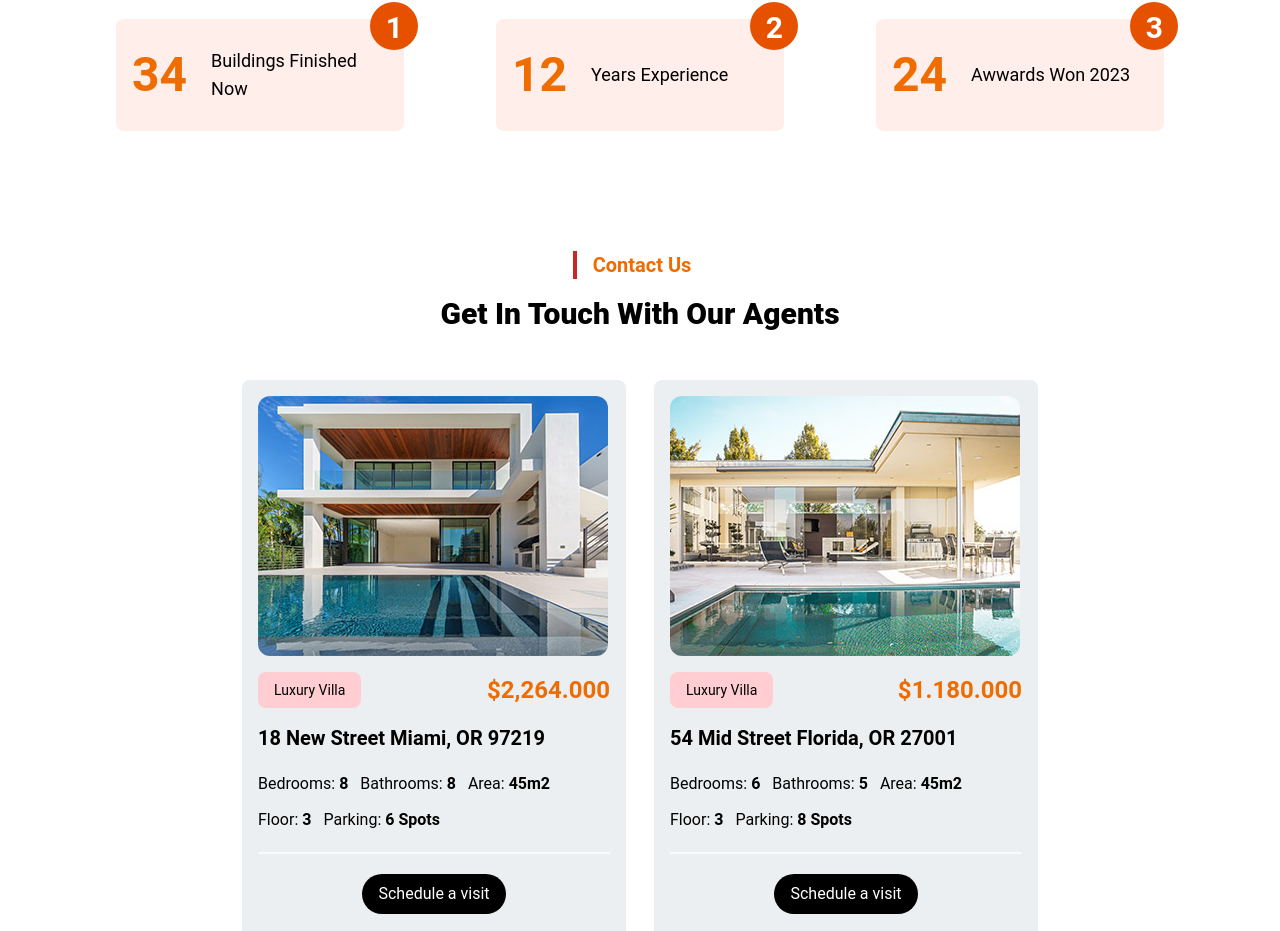
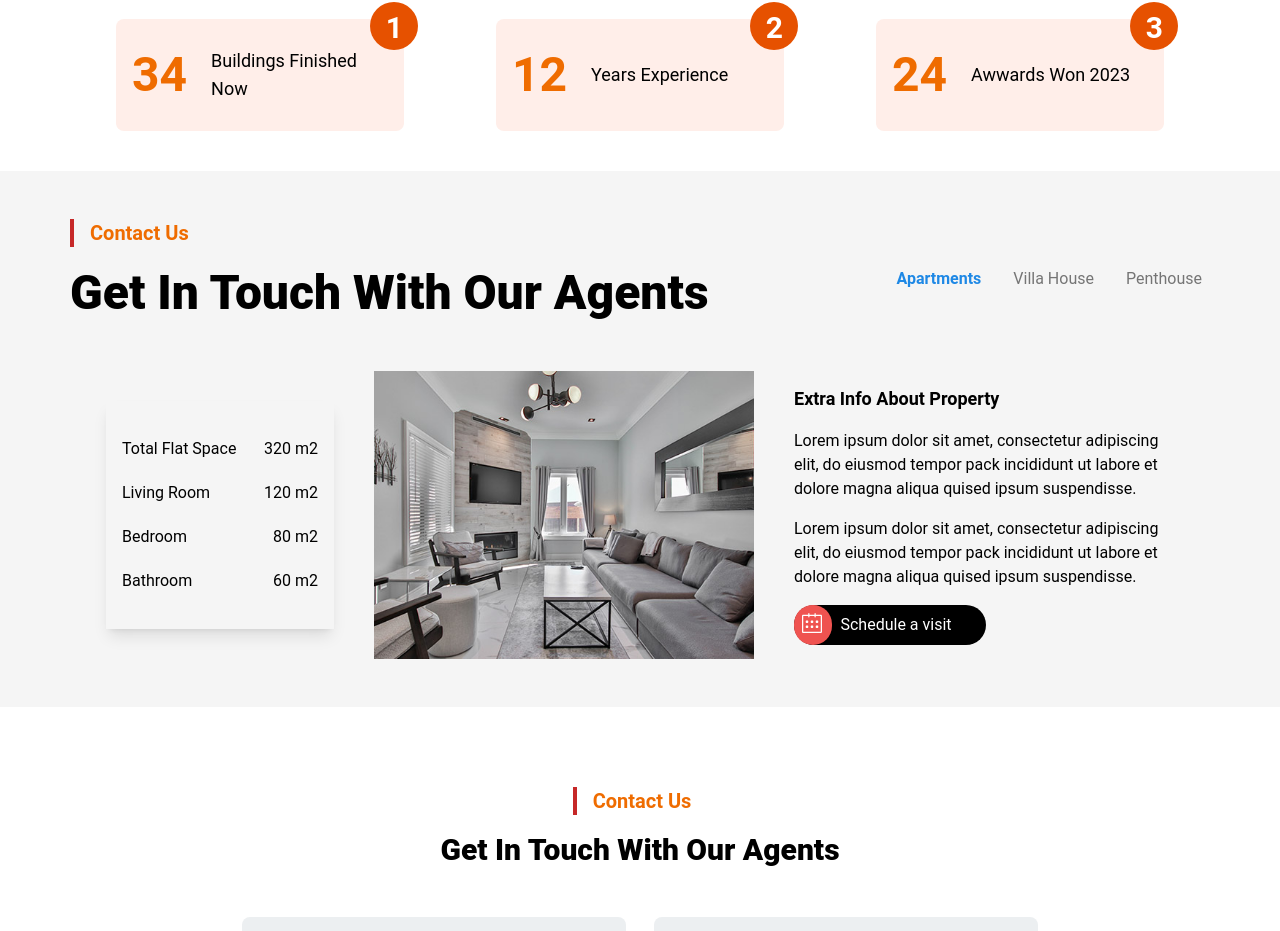
Before and after one commit to Swapvp/React_Villa, a React (Vite) app: page / in a window 1280 px wide. Shown: the part 2162-3093 px from the top of the page. Built offline with nearby package versions, Linux system fonts and the light colour scheme.

Commit message:
best-deal-sec-added

```diff
--- a/src/Components/BestDeal.jsx
+++ b/src/Components/BestDeal.jsx
@@ -1,7 +1,121 @@
-import React from "react";
+import React, { useState } from "react";
+import ScheduleBtn from "./ScheduleBtn";
 
-const BestDeal = () => {
-  return <div>BestDeal</div>;
-};
+const tabData = [
+  {
+    id: 1,
+    title: "Apartments",
+    image: "./src/assets/images/deal-01.jpg",
+    description: [
+      "Lorem ipsum dolor sit amet, consectetur adipiscing elit, do eiusmod tempor pack incididunt ut labore et dolore magna aliqua quised ipsum suspendisse.",
+      "Lorem ipsum dolor sit amet, consectetur adipiscing elit, do eiusmod tempor pack incididunt ut labore et dolore magna aliqua quised ipsum suspendisse.",
+    ],
+    info: [
+      { label: "Total Flat Space", value: "320 m2" },
+      { label: "Living Room", value: "120 m2" },
+      { label: "Bedroom", value: "80 m2" },
+      { label: "Bathroom", value: "60 m2" },
+    ],
+  },
+  {
+    id: 2,
+    title: "Villa House",
+    image: "./src/assets/images/deal-02.jpg",
+    description: [
+      "Luxurious villa with a private pool and garden area.",
+      "Ideal for families looking for a peaceful environment.",
+    ],
+    info: [
+      { label: "Total Villa Space", value: "500 m2" },
+      { label: "Garden", value: "200 m2" },
+      { label: "Pool Area", value: "100 m2" },
+    ],
+  },
+  {
+    id: 3,
+    title: "Penthouse",
+    image: "./src/assets/images/deal-03.jpg",
+    description: [
+      "Exclusive penthouse with panoramic city views.",
+      "Equipped with modern amenities and a private terrace.",
+    ],
+    info: [
+      { label: "Total Penthouse Space", value: "450 m2" },
+      { label: "Terrace", value: "150 m2" },
+      { label: "Living Area", value: "200 m2" },
+    ],
+  },
+];
+
+function BestDeal() {
+  const [activeTab, setActiveTab] = useState(1);
+
+  return (
+    <section className="py-12 bg-gray-100">
+      <div className="container mx-auto">
+        <div className="flex justify-between items-center">
+          <div>
+            <p className="text-orange-800 border-l-4 border-red-800 font-bold text-xl px-4">
+              Contact Us
+            </p>
+            <h1 className="text-5xl font-extrabold my-4 leading-tight">
+              Get In Touch With Our Agents
+            </h1>
+          </div>
+          <div className="flex space-x-4">
+            {tabData.map((tab) => (
+              <div
+                key={tab.id}
+                className={`cursor-pointer p-2 ${
+                  activeTab === tab.id
+                    ? "text-blue-600 font-semibold"
+                    : "text-gray-600"
+                }`}
+                onClick={() => setActiveTab(tab.id)}
+              >
+                {tab.title}
+              </div>
+            ))}
+          </div>
+        </div>
+
+        {/* Tab Content */}
+        <div className="mt-8">
+          {tabData
+            .filter((tab) => tab.id === activeTab)
+            .map((tab) => (
+              <div
+                key={tab.id}
+                className="flex gap-10 justify-center items-center"
+              >
+                <div className="shadow-lg p-4 w-1/5">
+                  {tab.info.map((item, index) => (
+                    <div key={index} className="flex justify-between my-5">
+                      <p>{item.label}</p>
+                      <h2>{item.value}</h2>
+                    </div>
+                  ))}
+                </div>
+                <div className="w-2/6">
+                  <img src={tab.image} alt={tab.title} />
+                </div>
+                <div className="w-2/6">
+                  <h3 className="text-lg font-bold">
+                    Extra Info About Property
+                  </h3>
+                  {tab.description.map((text, index) => (
+                    <p key={index} className="my-4">
+                      {text}
+                    </p>
+                  ))}
+                  <ScheduleBtn />
+                </div>
+              </div>
+            ))}
+        </div>
+      </div>
+    </section>
+  );
+}
 
 export default BestDeal;
--- a/src/Pages/Home.jsx
+++ b/src/Pages/Home.jsx
@@ -14,6 +14,7 @@ import videoImage from "../assets/images/video-frame.jpg";
 import { FaPlayCircle } from "react-icons/fa";
 import InfoTable from "../Components/InfoTable";
 import PropertyCard from "../Components/PropertyCard";
+import BestDeal from "../Components/BestDeal";
 
 const Home = () => {
   const [open, setOpen] = React.useState(1);
@@ -251,6 +252,10 @@ const Home = () => {
       </section>
       {/* Video sec */}
 
+      {/* Best Deal */}
+      <BestDeal />
+      {/* Best Deal */}
+
       {/* property card sec */}
 
       <section className="container mx-auto  p-12">
```
